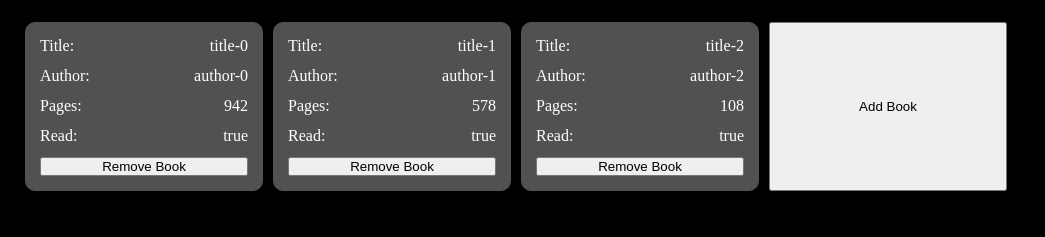
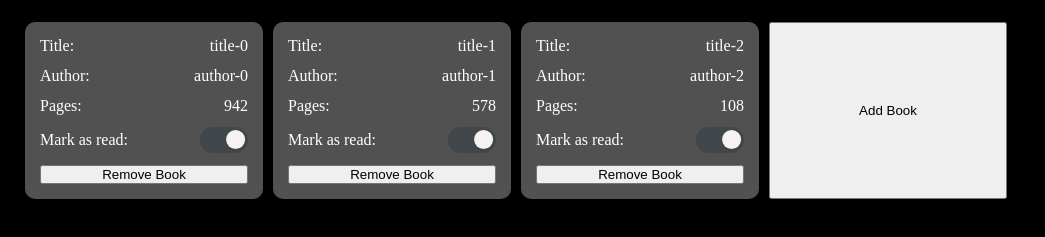
Before and after one commit to AntanasPuzas/odin-library, a plain HTML site: page index.html in a window 1280 px wide. Shown: the part 65-302 px from the top of the page, without its empty margins (0-1045 px from the left). Drawn offline with Linux system fonts and the light colour scheme.

Commit message:
Add ability to toggle read status

```diff
--- a/index.html
+++ b/index.html
@@ -12,7 +12,6 @@
 
 <body>
     <h1>Library</h1>
-
     <div class="book-container">
         <button type="button" id="add-book">Add Book</button>
         <div>
@@ -30,8 +29,11 @@
                     <input type="number" id="input-pages" name="input-pages" placeholder="Pages" required>
                 </div>
                 <div class="form-row">
-                    <label for="input-read">Read:</label>
-                    <input type="checkbox" id="input-read" name="input-read" value="is-read">
+                    <label for="read">Mark as read:</label>
+                    <div class="toggle-pill-bw">
+                        <input type="checkbox" id="input-read" name="is-read">
+                        <label for="input-read"></label>
+                    </div>
                 </div>
                 <button id="submit">Submit</button>
             </form>
--- a/script.js
+++ b/script.js
@@ -12,17 +12,14 @@ function Book(title, author, pages, read) {
     this.title = title,
         this.author = author,
         this.pages = pages,
-        this.read = read
-    this.index = "book-" + (Object.keys(myLibrary).length === 0
-        ? 1
-        : parseFloat(Object.keys(myLibrary)[Object.keys(myLibrary).length - 1]
-            .split("-")[1]) + 1);
+        this.read = read,
+        this.index = "book-" + (Object.keys(myLibrary).length === 0
+            ? 1
+            : parseFloat(Object.keys(myLibrary)[Object.keys(myLibrary).length - 1]
+                .split("-")[1]) + 1);
 }
 
-Book.prototype.info = () => title + " by " + author + ", " + pages + ", " +
-    (read ? "have read" : "not read yet");
-
-Book.prototype.changeRead = () => read = !read;
+Book.prototype.toggleRead = function () { this.read = !this.read };
 
 function addBookToLibrary() {
     let book = new Book(nameInput.value, titleInput.value,
@@ -57,7 +54,6 @@ function generateBookCard(book) {
         "Title: ": book.title,
         "Author: ": book.author,
         "Pages: ": book.pages,
-        "Read: ": book.read,
     };
     const card = document.createElement("div")
     card.classList.add("card");
@@ -73,6 +69,28 @@ function generateBookCard(book) {
         row.appendChild(value);
         card.appendChild(row);
     }
+    const row = document.createElement("div");
+    row.classList.add("card-row");
+    const property = document.createElement("label");
+    property.htmlFor = "read-" + book.index.split("-")[1];
+    property.textContent = "Mark as read:";
+    const checkBoxContainer = document.createElement("div");
+    checkBoxContainer.classList.add("toggle-pill-bw");
+    const checkbox = document.createElement("input");
+    checkbox.type = "checkbox";
+    checkbox.id = "read-" + book.index.split("-")[1];
+    checkbox.name = "read";
+    if (book.read) {
+        checkbox.checked = true;
+    }
+    checkbox.addEventListener("change", function () { myLibrary[book.index].toggleRead(); });
+    const checkboxLabel = document.createElement("label");
+    checkboxLabel.htmlFor = "read-" + book.index.split("-")[1];
+    checkBoxContainer.appendChild(checkbox);
+    checkBoxContainer.appendChild(checkboxLabel);
+    row.appendChild(property);
+    row.appendChild(checkBoxContainer);
+    card.appendChild(row);
     const removeBook = document.createElement("button");
     removeBook.setAttribute("type", "button");
     removeBook.textContent = "Remove Book";
--- a/style.css
+++ b/style.css
@@ -36,6 +36,7 @@ h1 {
 .card-row {
     display: flex;
     justify-content: space-between;
+    align-items: center;
 }
 
 form {
@@ -61,4 +62,48 @@ form>div:nth-child(-n+3)>label {
 form input[type=text],
 form input[type=number] {
     width: 100%;
+    border: none;
 }
+
+.toggle-pill-bw input[type="checkbox"] {
+    display: none;
+}
+
+.toggle-pill-bw input[type="checkbox"]+label {
+    display: block;
+    position: relative;
+    width: 3em;
+    height: 1.6em;
+    background: #50565a;
+    border-radius: 1em;
+    cursor: pointer;
+    -webkit-user-select: none;
+    -moz-user-select: none;
+    -ms-user-select: none;
+    -webkit-transition: background 0.1s ease-in-out;
+    transition: background 0.1s ease-in-out;
+}
+
+.toggle-pill-bw input[type="checkbox"]+label:before {
+    content: "";
+    display: block;
+    width: 1.2em;
+    height: 1.2em;
+    border-radius: 1em;
+    background: #f7f2f2;
+    position: absolute;
+    left: 0.2em;
+    top: 0.2em;
+    -webkit-transition: all 0.2s ease-in-out;
+    transition: all 0.2s ease-in-out;
+}
+
+.toggle-pill-bw input[type="checkbox"]:checked+label {
+    background: #40464a;
+}
+
+.toggle-pill-bw input[type="checkbox"]:checked+label:before {
+    left: 1.6em;
+    -webkit-transform: rotate(45deg);
+    transform: rotate(45deg);
+}
```
